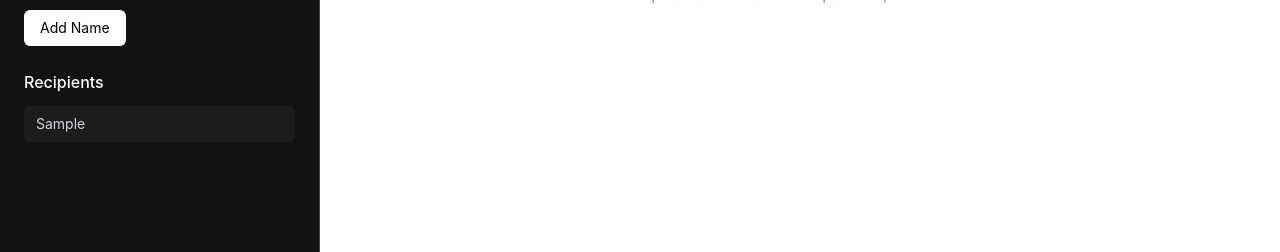
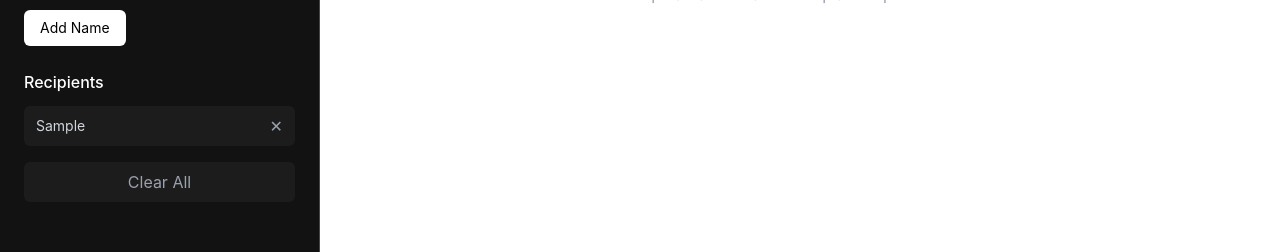
Before and after one commit to linaghazy/Invitation-Generator-React, a React (Vite) app: page / in a window 1280 px wide. Both pictures are taken after typing "Sample" into the empty fields and a click on the button "Add Name". Shown: the part 436-688 px from the top of the page. Built offline with nearby package versions, Linux system fonts and the light colour scheme.

Commit message:
Add remove and clear all for manual guests

```diff
--- a/src/components/NameInput.jsx
+++ b/src/components/NameInput.jsx
@@ -40,22 +40,55 @@ function NameInput({ guestNames, setGuestNames, selectedGuest, setSelectedGuest
                 </h3>
 
                 {guestNames.map((guest, index) => (
+                    <div
+                    key={index}
+                    className="mb-2 flex items-center justify-between rounded-md bg-[#1c1c1c] px-3 py-2"
+                    >
                     <button
-                    key={index}
                     onClick={() => setSelectedGuest(guest)}
-                    className={`mb-2 block w-full rounded-md px-3 py-2 text-left text-sm transition ${
+                    className={`flex-1 text-left text-sm ${
                         selectedGuest === guest
-        ? "bg-white text-black"
-        : "bg-[#1c1c1c] text-gray-300 hover:bg-[#2a2a2a]"
+        ? "text-white"
+        : "text-gray-300"
                     }`}
                     >
                         {guest}
                     </button>
 
-                ))}
+                    <button
+                    onClick={() => {
+                        const updatedNames = guestNames.filter(
+                            (_, i) => i !== index
+                        );
+
+                        setGuestNames(updatedNames);
+
+                        if (selectedGuest === guest) {
+                            setSelectedGuest(null);
+                        }
+                    }}
+                    className="ml-3 text-gray-400 hover:text-white"
+                    >
+                       ✕
+                    </button>
             </div>
 
-        </div>
+                ))}
+                {guestNames.length > 0 && (
+                    <button
+                    onClick={() =>{
+                        setGuestNames([]);
+                        setSelectedGuest(null);
+                    }
+
+                    }
+                    className="mt-2 w-full rounded-md bg-[#1c1c1c] px-3 py-2 text-gray-400 hover:bg-[#2a2a2a] hover:text-white"
+                    >
+                        Clear All
+                    </button>
+                )}
+                </div>
+                </div>
     );
 }
 export default NameInput;
```
